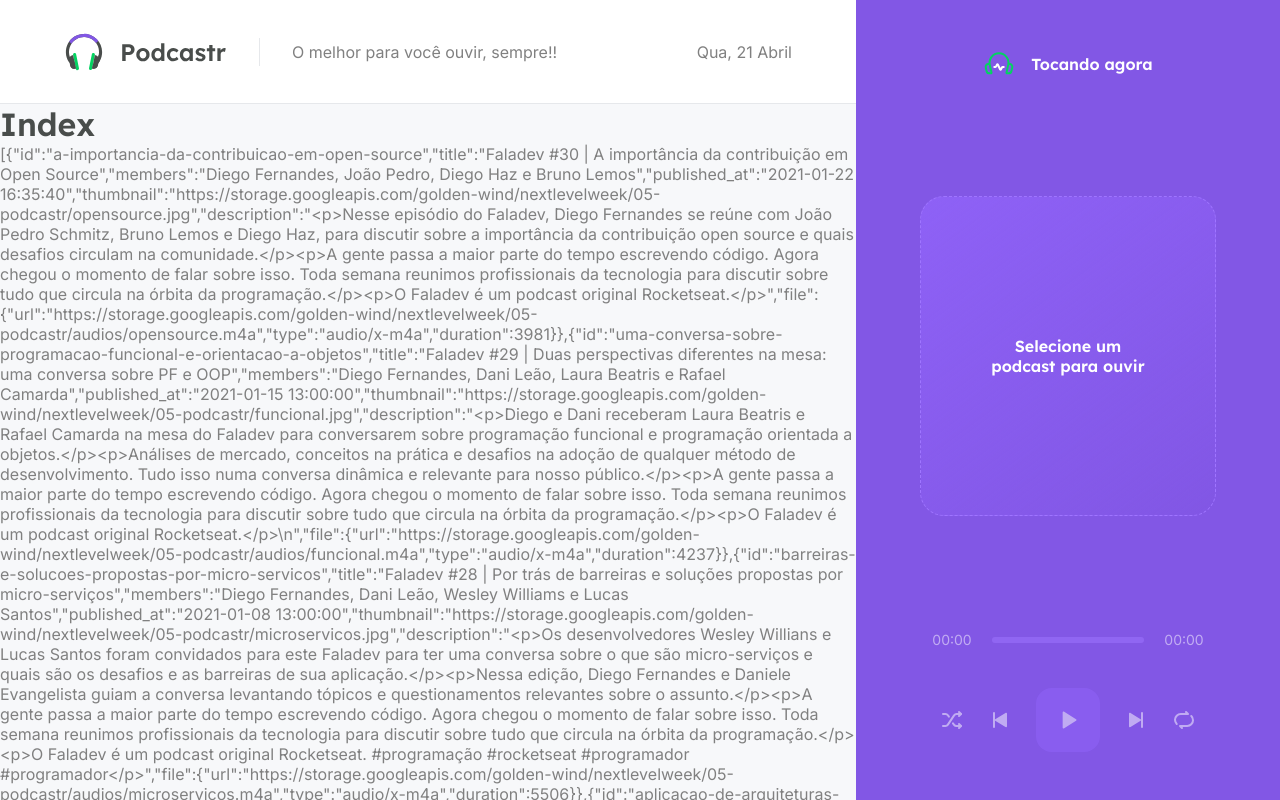
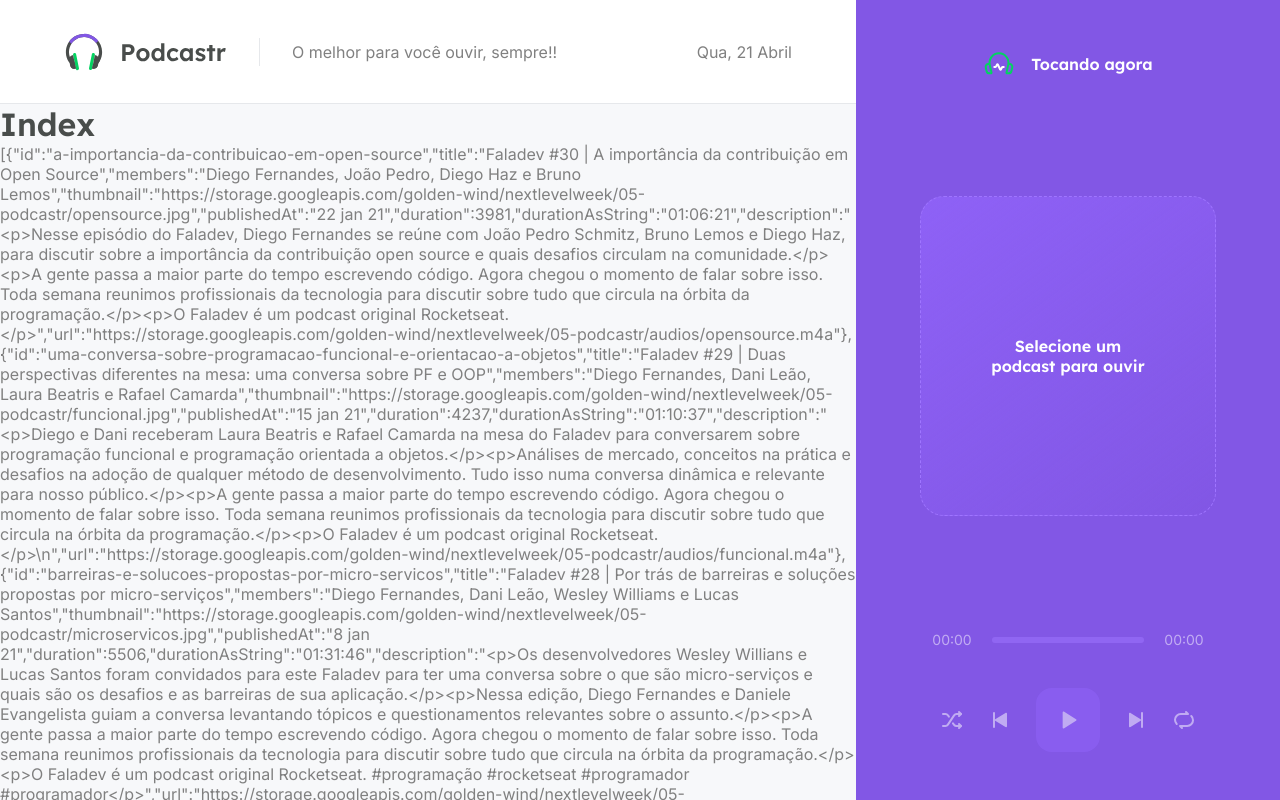
Before and after one commit to abnerlourenco/Podcastr, a Next.js app: page / in a window 1280 px wide. Shown: the top 800 px of the page. Built offline with nearby package versions, Linux system fonts and the light colour scheme; data requests are answered from the project's data file.

Commit message:
date and duration formatting applied

```diff
--- a/src/pages/index.tsx
+++ b/src/pages/index.tsx
@@ -1,11 +1,20 @@
+import { parseISO } from 'date-fns';
+import { format } from 'date-fns';
+import ptBR from 'date-fns/locale/pt-BR';
 import { GetStaticProps } from 'next';
 import { api } from '../services/api';
+import { convertDurationToTimeString } from '../utils/convertDurationToTimeString';
 
 type Episode = {
   id: string;
   title: string;
+  thumbnail: string;
+  description: string;
   members: string;
-  // ...
+  duration: number;
+  durationAsString: string;
+  url: string;
+  publishedAt: string;
 }
 
 type HomeProps = {
@@ -25,7 +34,7 @@
 
 export const getStaticProps: GetStaticProps = async () => {
 
-  const { data } = await api('episodes', {
+  const { data } = await api.get('episodes', {
     params: {
       //parametros atribuidos na API
       //limite de 12 episodios carregados (_limit=12)
@@ -37,9 +46,23 @@
     }
   })
 
+const episodes = data.map(episode => {
+  return {
+    id: episode.id,
+    title: episode.title,
+    members: episode.members,
+    thumbnail: episode.thumbnail,
+    publishedAt: format(parseISO(episode.published_at), 'd MMM yy', { locale: ptBR }),
+    duration: Number(episode.file.duration),
+    durationAsString: convertDurationToTimeString(Number(episode.file.duration)),
+    description: episode.description,
+    url: episode.file.url,
+  };
+})
+
   return {
     props: {
-       episodes: data,
+      episodes,
     },
     revalidate: 60 * 60 * 8,
   }
--- /dev/null
+++ b/src/utils/convertDurationToTimeString.ts
@@ -0,0 +1,11 @@
+export function convertDurationToTimeString(duration: number) {
+    const hours = Math.floor(duration / 3600);
+    const minutes = Math.floor((duration % 3600) / 60);
+    const seconds = duration % 60;
+
+    const timeString = [hours, minutes, seconds]
+        .map(unit => String(unit)
+        .padStart(2, '0')).join(':')
+
+    return timeString;
+}
```
Lines whose indentation alone changed are shown as unchanged.
